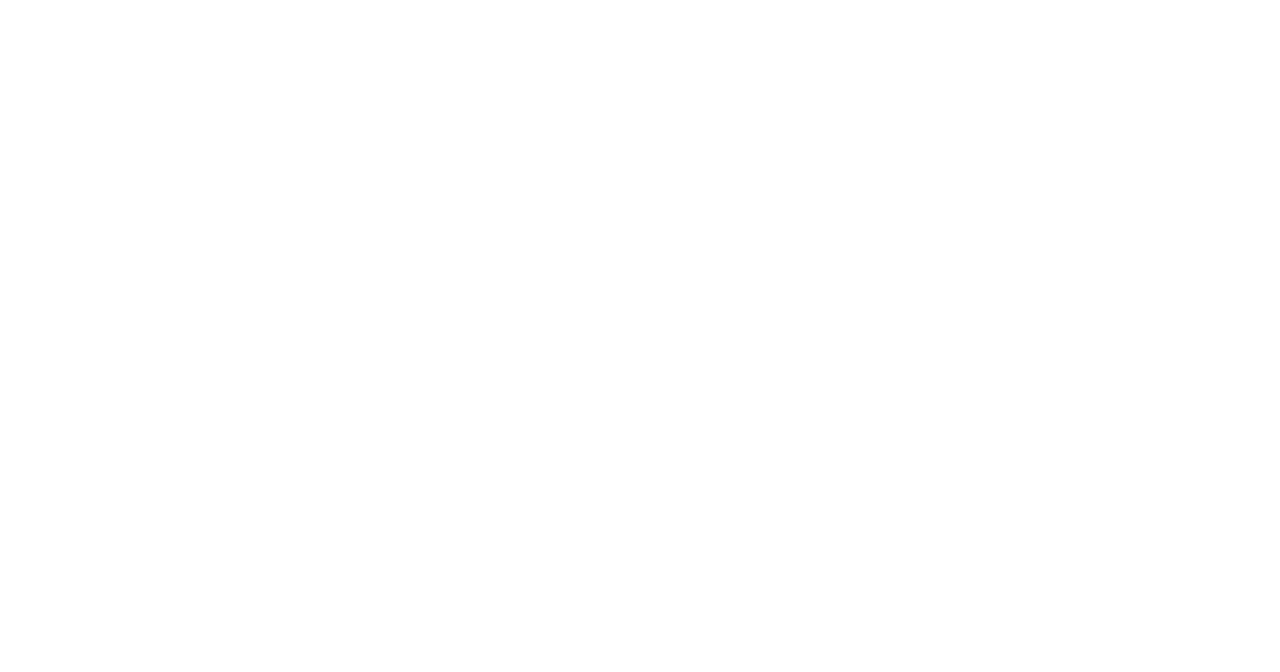
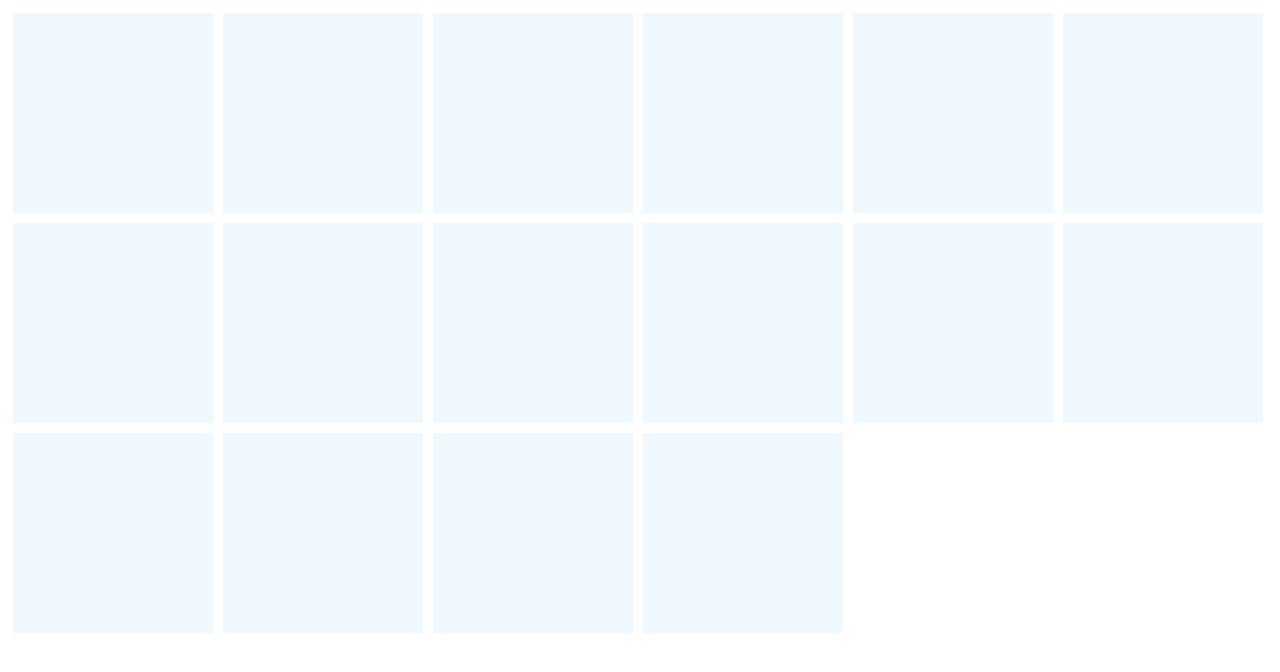
Before and after one commit to ericlnewman/etch-a-Sketch, a plain HTML site: page index.html in a window 1280 px wide. Drawn offline with Linux system fonts and the light colour scheme.

Commit message:
Updated javascript to make 16 sqaures within the div. Add some css styling within the JS.

```diff
--- a/index.html
+++ b/index.html
@@ -4,8 +4,10 @@
     <head>
         <meta charset="utf-8">
         <title>Etch-a-Sketch</title>
+        <link rel="stylesheet" href="styles/style.css">
     </head>
     <body>
         <div id="container"></div>
+        <script src="scripts/script.js"></script>
     </body>
 </html>
--- a/scripts/script.js
+++ b/scripts/script.js
@@ -1,3 +1,18 @@
 /*
     JS for etch-a-sketch
 */
+const container = document.querySelector("#container");
+container.style.display = "flex";
+container.style.flexWrap = "wrap";
+function createDiv(){
+    for(let i = 1; i <= 16; i++){
+        const divVar = document.createElement("div");
+        divVar.style.width = "200px";
+        divVar.style.height = "200px";
+        divVar.style.backgroundColor = "aliceblue";
+        divVar.style.margin = "5px";
+        divVar.id = i;
+        container.appendChild(divVar);
+    }
+}
+window.onload = createDiv;
```
Also changed, not shown: styles/style.css (line endings or trailing spaces).
